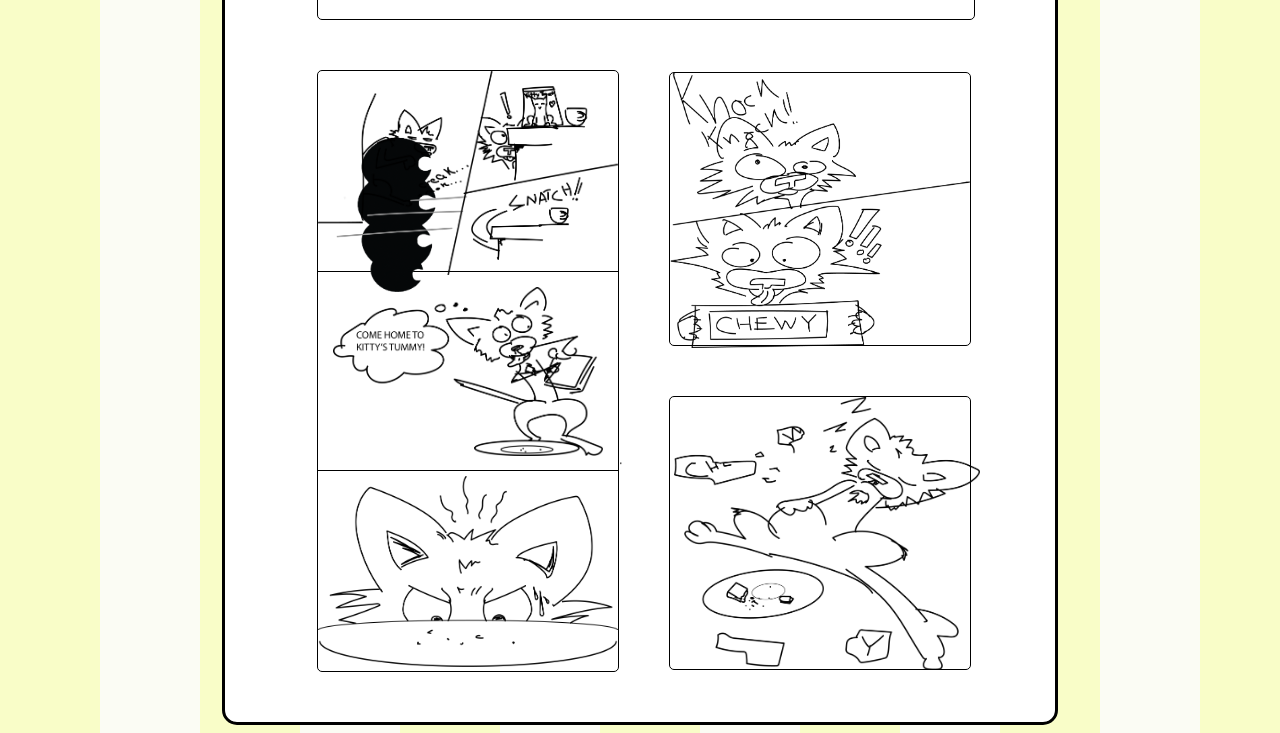
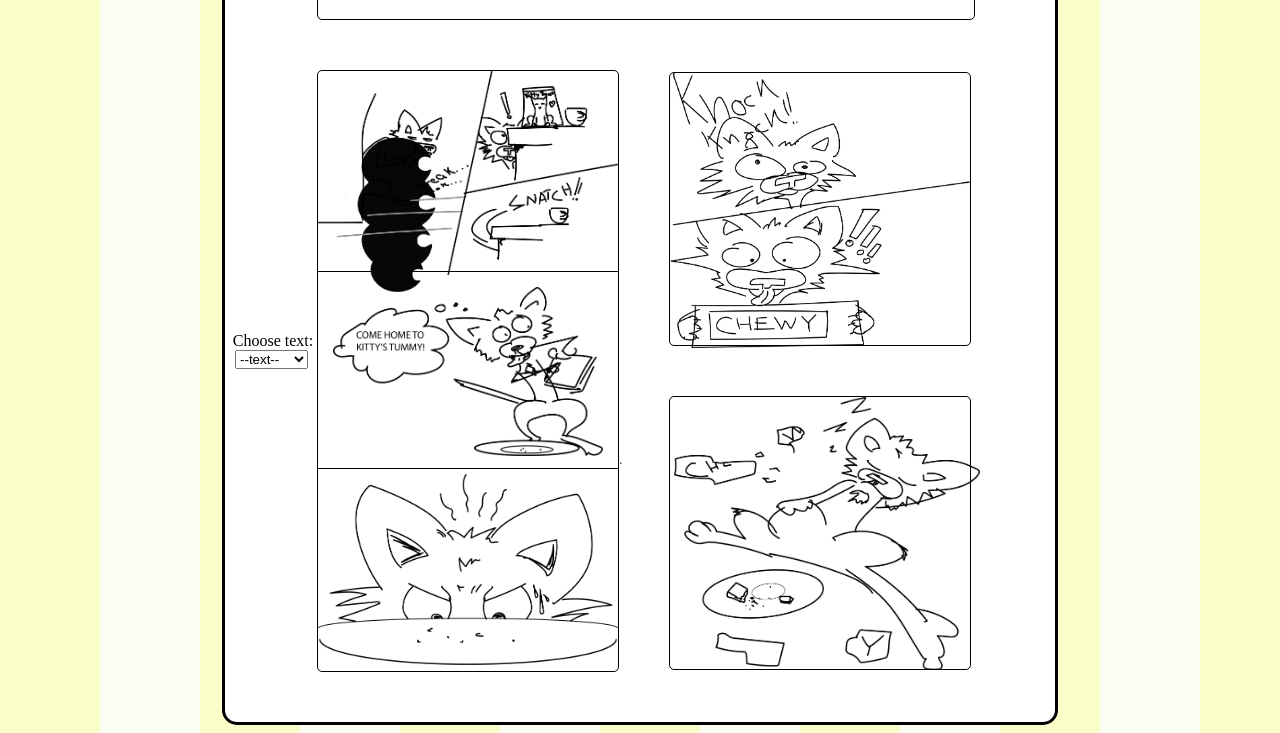
Before and after one commit to SunTheCoder/Bad-Kitty-Project, a plain HTML site: page game.html in a window 1280 px wide. Shown: the part 804-1537 px from the top of the page. Drawn offline with Linux system fonts and the light colour scheme.

Commit message:
minor update

```diff
--- a/game.css
+++ b/game.css
@@ -225,6 +225,7 @@ h3{
     height: 200px;
 }
 #mini-panel-bottom{
+    height: 60px;
     border-bottom: none;
 }
 
@@ -268,4 +269,23 @@ h3{
 
     width: 100%;
 }
+/* text-select-container{
+    position: absolute;
+} */
+
+#text-select{
+    display: block;
+    position: relative;
+    right: 83px;
+    margin: 0;
+    padding: 0;
+
 }
+#text-select-label{
+    display: block;
+    position: relative;
+    right: 195px;
+    margin: 0;
+    padding: 0;
+
+}
--- a/game.html
+++ b/game.html
@@ -63,6 +63,7 @@
 
 
             </div>
+
             <div id="panel-container">
 
                 <div class="draggable panel" id="panel-2" draggable="true">
@@ -74,6 +75,16 @@
                         <img src="/Assets/package-rip.png" alt="" id="rip">
                     </div>
 
+                    <label id="text-select-label" for="text-select" class="text">Choose text:</label>
+                    <select name="speech" id="text-select" class="text">
+                        <option value="">--text--</option>
+                        <option value="dog">Dog</option>
+                        <option value="cat">Cat</option>
+                        <option value="hamster">Hamster</option>
+                        <option value="parrot">Parrot</option>
+                        <option value="spider">Spider</option>
+                        <option value="goldfish">Goldfish</option>
+                    </select>
                     <div class="mini-panel"><img src="/Assets/mad-kitty-sketch.png" alt="" id="mad"></div>
                 </div>
 
@@ -89,6 +100,8 @@
 
         </div>
 
+
+
     </div>
 </div>
 
```
